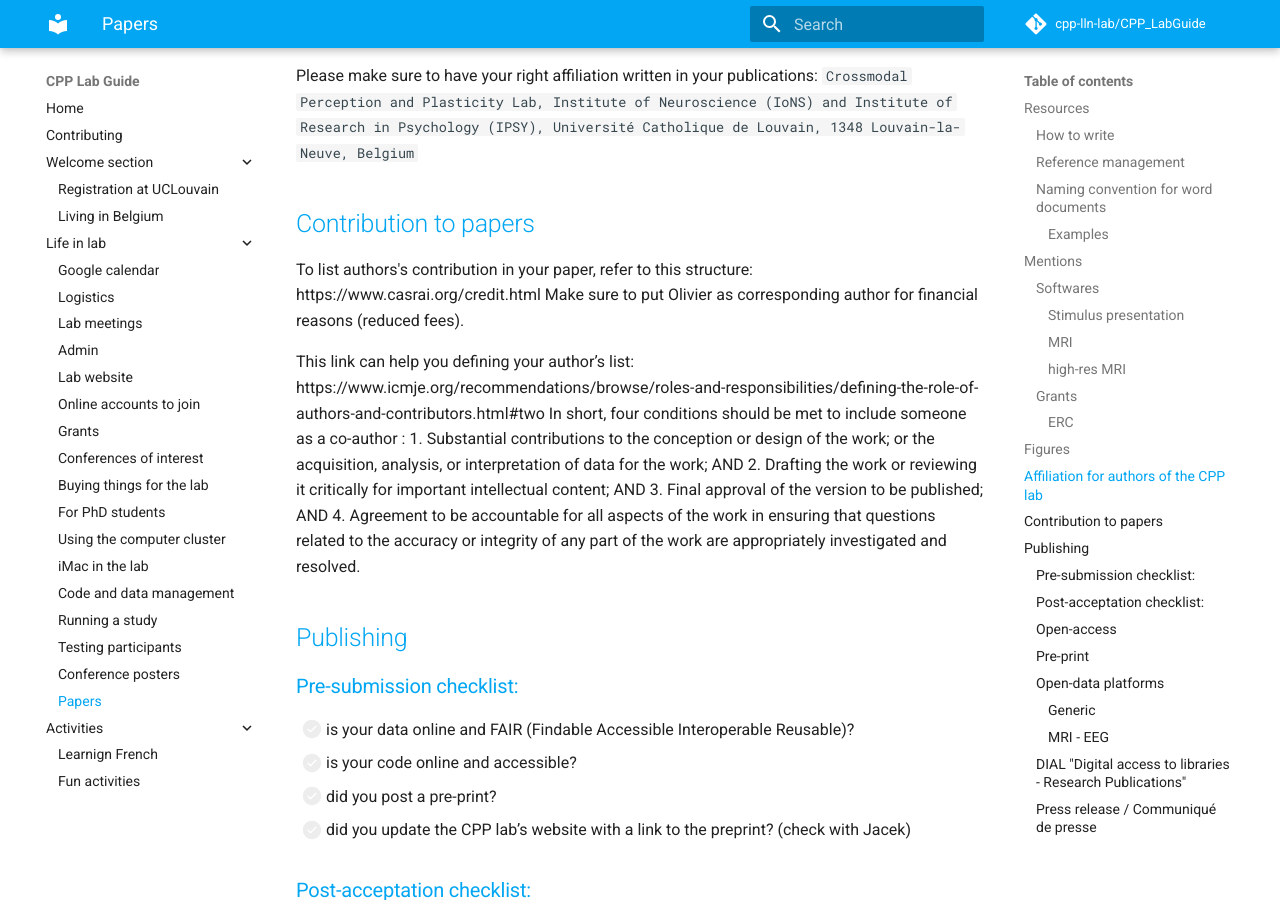
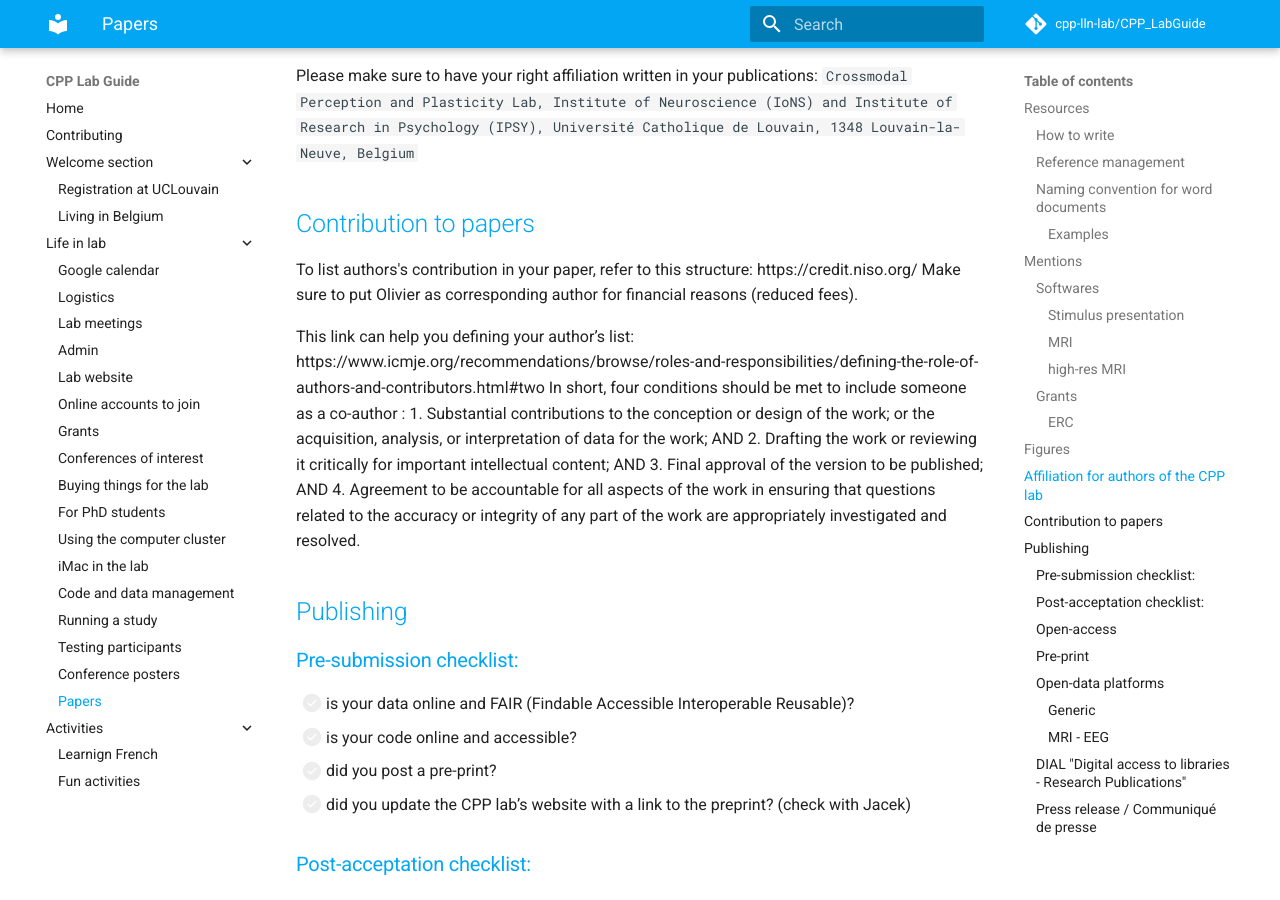
Before and after one commit to cpp-lln-lab/CPP_LabGuide, an MkDocs documentation site: the page built from doc/papers.md, in a window 1280 px wide and 900 px high, scrolled down 1987 px. Built offline with MkDocs 1.6.1 and Material for MkDocs 9.7.7, drawn with Linux system fonts in a browser that asks for light colours; comment, search, counter and statistics services are not loaded; some of the changed lines change nothing that is shown.

Commit message:
Update doc/papers.md
Co-authored-by: Filippo Cerpelloni <filippo.cerpelloni@gmail.com>

```diff
--- a/doc/papers.md
+++ b/doc/papers.md
@@ -70,7 +70,7 @@ Please make sure to have your right affiliation written in your publications:
 `Crossmodal Perception and Plasticity Lab, Institute of Neuroscience (IoNS) and Institute of Research in Psychology (IPSY), Université Catholique de Louvain, 1348 Louvain-la-Neuve, Belgium`
 
 ## Contribution to papers
-To list authors's contribution in your paper, refer to this structure: https://www.casrai.org/credit.html
+To list authors's contribution in your paper, refer to this structure: https://credit.niso.org/
 Make sure to put Olivier as corresponding author for financial reasons (reduced fees).
 
 This link can help you defining your author’s list: https://www.icmje.org/recommendations/browse/roles-and-responsibilities/defining-the-role-of-authors-and-contributors.html#two
```
